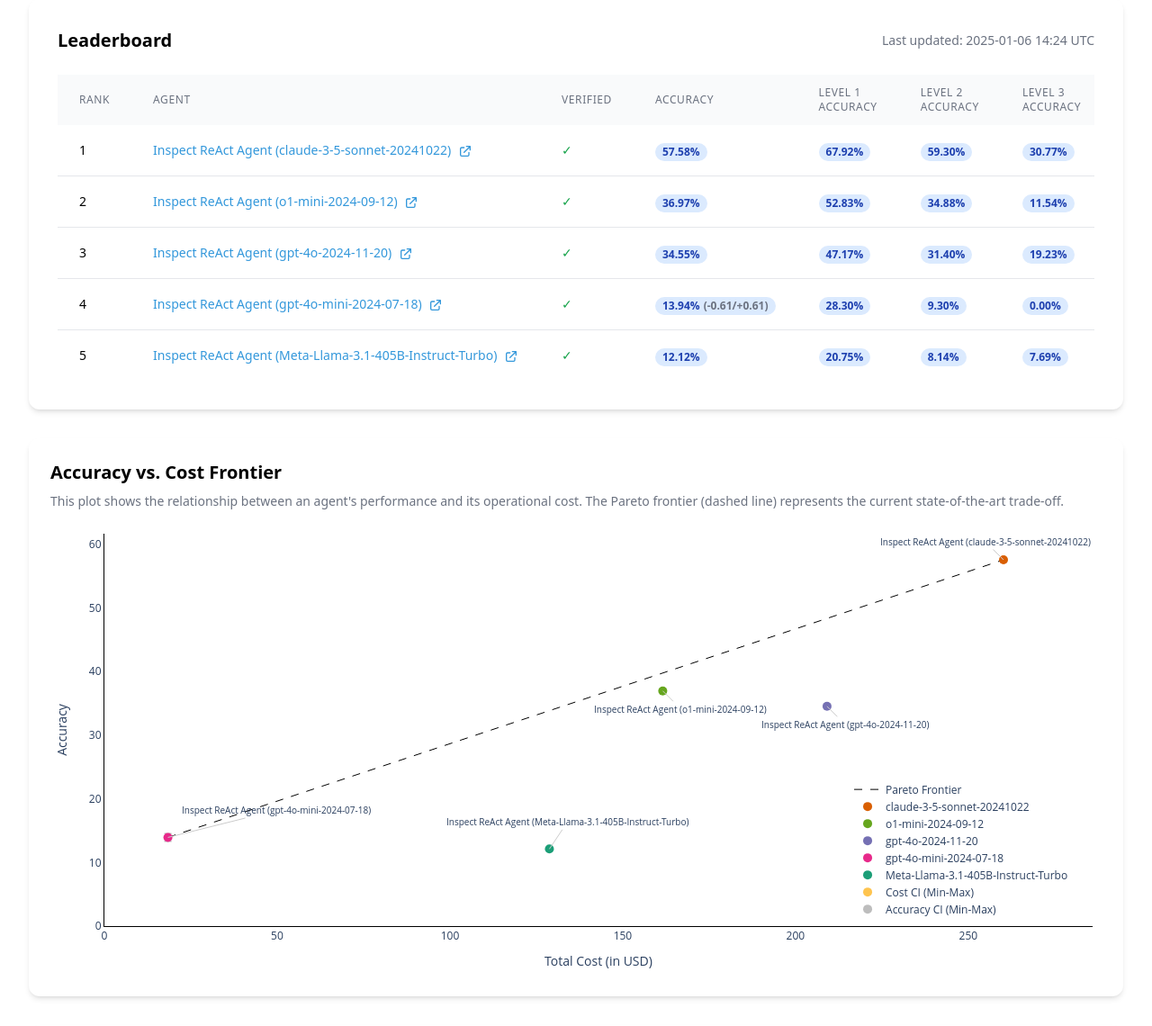
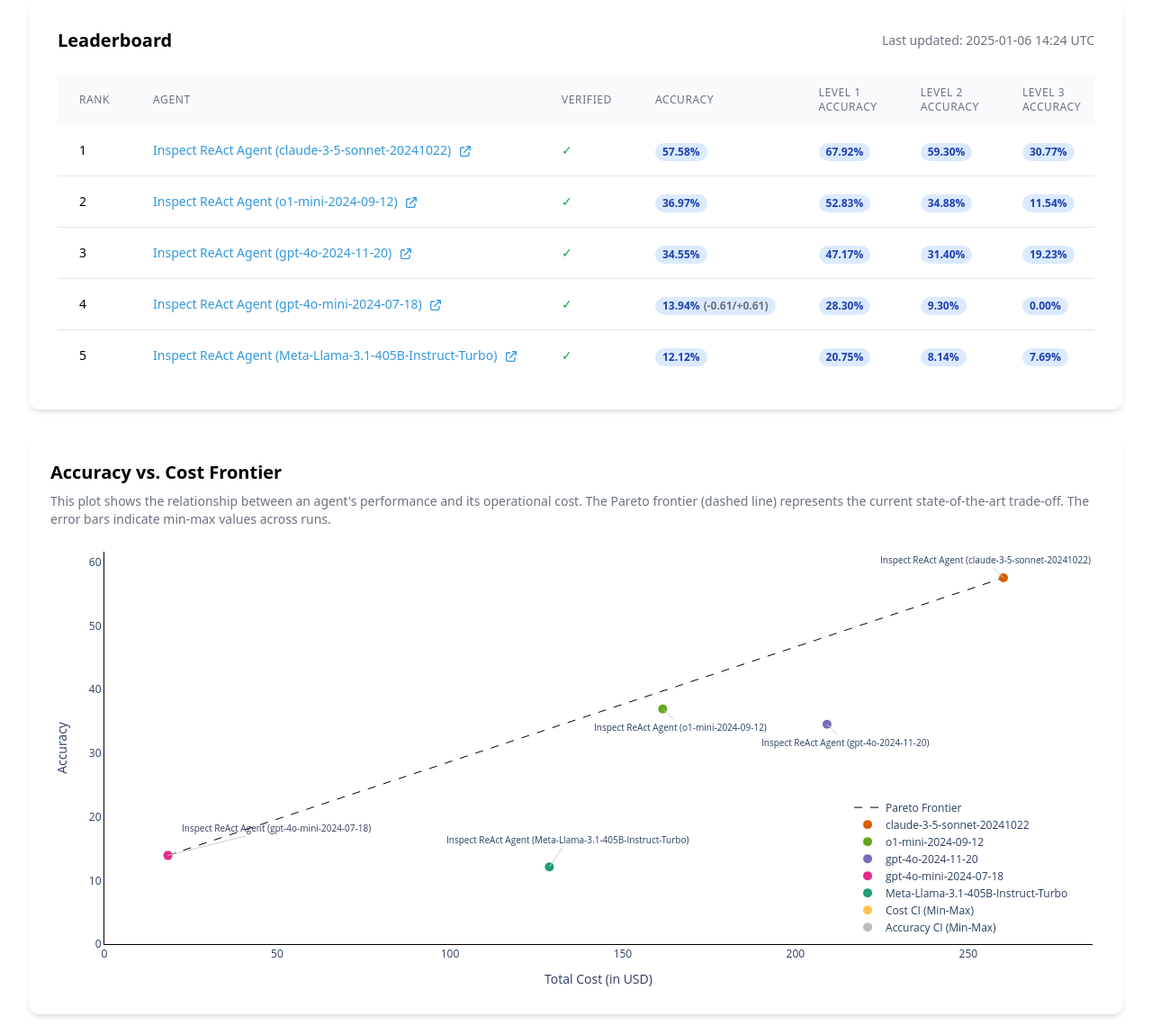
Before and after one commit to fsndzomga/hal-frontend, a Flask app: page /gaia in a window 1280 px wide. Shown: the part 965-2105 px from the top of the page at 90% size. Run offline with Flask 3, Linux system fonts and the light colour scheme; data comes from the database, SQL or seed files in the repository; some libraries are stand-ins or nearby versions.

Commit message:
update subtext scatter plot

```diff
--- a/templates/appworld_test_challenge.html
+++ b/templates/appworld_test_challenge.html
@@ -159,7 +159,7 @@
                 <h3 class="text-xl font-semibold mb-2">Accuracy vs. Cost Frontier</h3>
                 <p class="text-sm text-gray-500 mb-4">
                     This plot shows the relationship between an agent's performance and its operational cost.
-                    The Pareto frontier (dashed line) represents the current state-of-the-art trade-off.
+                    The Pareto frontier (dashed line) represents the current state-of-the-art trade-off. The error bars indicate min-max values across runs.
                 </p>
                 <div id="costAccuracyPlot" class="w-full h-[500px]"></div>
             </div>
--- a/templates/appworld_test_normal.html
+++ b/templates/appworld_test_normal.html
@@ -158,7 +158,7 @@
                 <h3 class="text-xl font-semibold mb-2">Accuracy vs. Cost Frontier</h3>
                 <p class="text-sm text-gray-500 mb-4">
                     This plot shows the relationship between an agent's performance and its operational cost.
-                    The Pareto frontier (dashed line) represents the current state-of-the-art trade-off.
+                    The Pareto frontier (dashed line) represents the current state-of-the-art trade-off. The error bars indicate min-max values across runs.
                 </p>
                 <div id="costAccuracyPlot" class="w-full h-[400px]"></div>
             </div>
--- a/templates/corebench.html
+++ b/templates/corebench.html
@@ -146,7 +146,7 @@
                 <h3 class="text-xl font-semibold mb-2">Accuracy vs. Cost Frontier</h3>
                 <p class="text-sm text-gray-500 mb-4">
                     This plot shows the relationship between an agent's performance and its operational cost.
-                    The Pareto frontier (dashed line) represents the current state-of-the-art trade-off.
+                    The Pareto frontier (dashed line) represents the current state-of-the-art trade-off. The error bars indicate min-max values across runs.
                 </p>
                 <div id="costAccuracyPlot" class="w-full h-[500px]"></div>
             </div>
--- a/templates/cybench.html
+++ b/templates/cybench.html
@@ -154,7 +154,7 @@
                 <h3 class="text-xl font-semibold mb-2">Accuracy vs. Cost Frontier</h3>
                 <p class="text-sm text-gray-500 mb-4">
                     This plot shows the relationship between an agent's performance and its operational cost.
-                    The Pareto frontier (dashed line) represents the current state-of-the-art trade-off.
+                    The Pareto frontier (dashed line) represents the current state-of-the-art trade-off. The error bars indicate min-max values across runs.
                 </p>
                 <div id="costAccuracyPlot" class="w-full h-[500px]"></div>
             </div>
--- a/templates/gaia.html
+++ b/templates/gaia.html
@@ -172,7 +172,7 @@
                 <h3 class="text-xl font-semibold mb-2">Accuracy vs. Cost Frontier</h3>
                 <p class="text-sm text-gray-500 mb-4">
                     This plot shows the relationship between an agent's performance and its operational cost.
-                    The Pareto frontier (dashed line) represents the current state-of-the-art trade-off.
+                    The Pareto frontier (dashed line) represents the current state-of-the-art trade-off. The error bars indicate min-max values across runs.
                 </p>
                 <div id="costAccuracyPlot" class="w-full h-[500px]"></div>
             </div>
--- a/templates/swebench.html
+++ b/templates/swebench.html
@@ -153,7 +153,7 @@
                 <h3 class="text-xl font-semibold mb-2">Accuracy vs. Cost Frontier</h3>
                 <p class="text-sm text-gray-500 mb-4">
                     This plot shows the relationship between an agent's performance and its operational cost.
-                    The Pareto frontier (dashed line) represents the current state-of-the-art trade-off.
+                    The Pareto frontier (dashed line) represents the current state-of-the-art trade-off. The error bars indicate min-max values across runs.
                 </p>
                 <div id="costAccuracyPlot" class="w-full h-[400px]"></div>
             </div>
--- a/templates/swebench_verified_mini.html
+++ b/templates/swebench_verified_mini.html
@@ -152,7 +152,7 @@
                 <h3 class="text-xl font-semibold mb-2">Accuracy vs. Cost Frontier</h3>
                 <p class="text-sm text-gray-500 mb-4">
                     This plot shows the relationship between an agent's performance and its operational cost.
-                    The Pareto frontier (dashed line) represents the current state-of-the-art trade-off.
+                    The Pareto frontier (dashed line) represents the current state-of-the-art trade-off. The error bars indicate min-max values across runs.
                 </p>
                 <div id="costAccuracyPlot" class="w-full h-[400px]"></div>
             </div>
--- a/templates/usaco.html
+++ b/templates/usaco.html
@@ -149,7 +149,7 @@
                 <h3 class="text-xl font-semibold mb-2">Accuracy vs. Cost Frontier</h3>
                 <p class="text-sm text-gray-500 mb-4">
                     This plot shows the relationship between an agent's performance and its operational cost.
-                    The Pareto frontier (dashed line) represents the current state-of-the-art trade-off.
+                    The Pareto frontier (dashed line) represents the current state-of-the-art trade-off. The error bars indicate min-max values across runs.
                 </p>
                 <div id="costAccuracyPlot" class="w-full h-[500px]"></div>
             </div>
```
